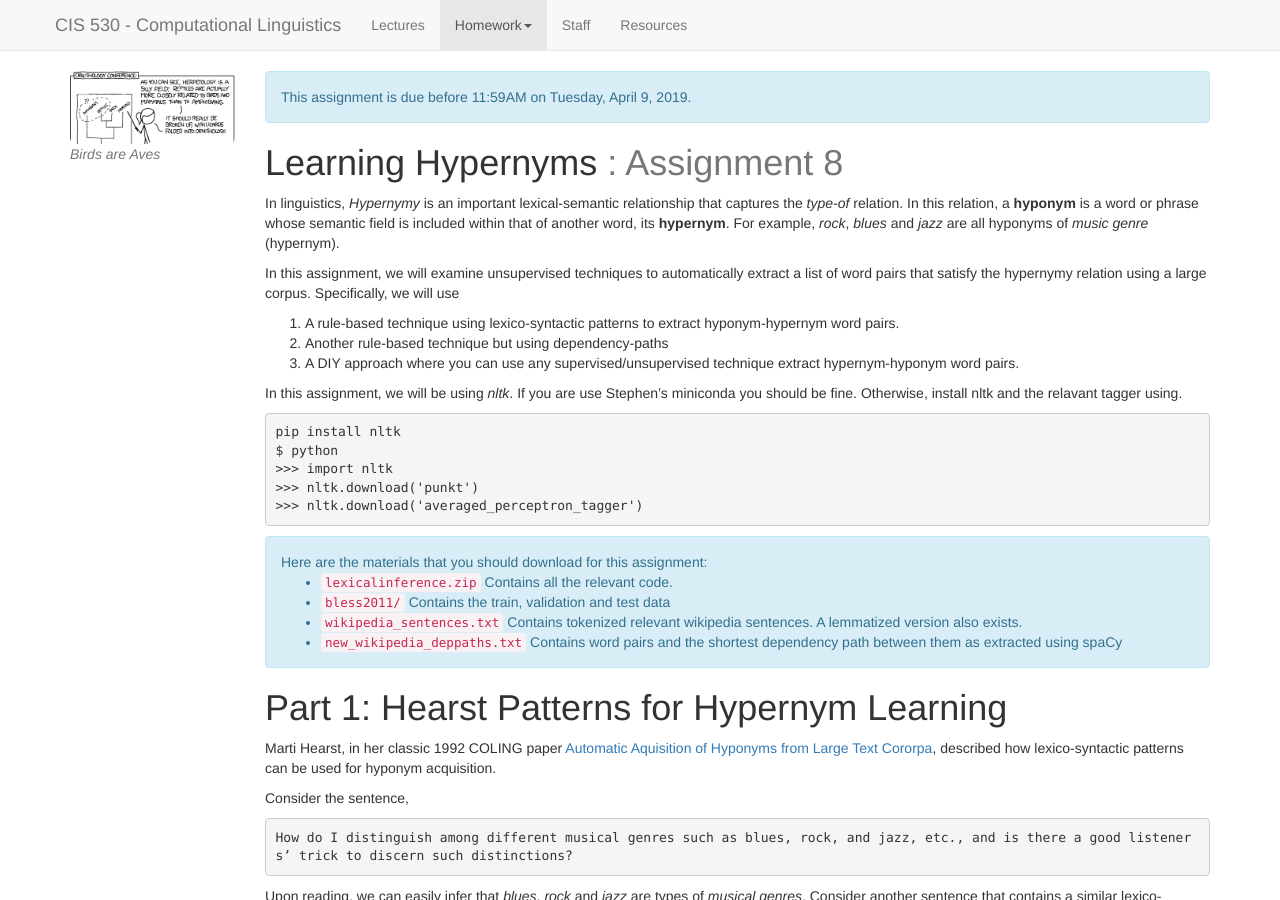
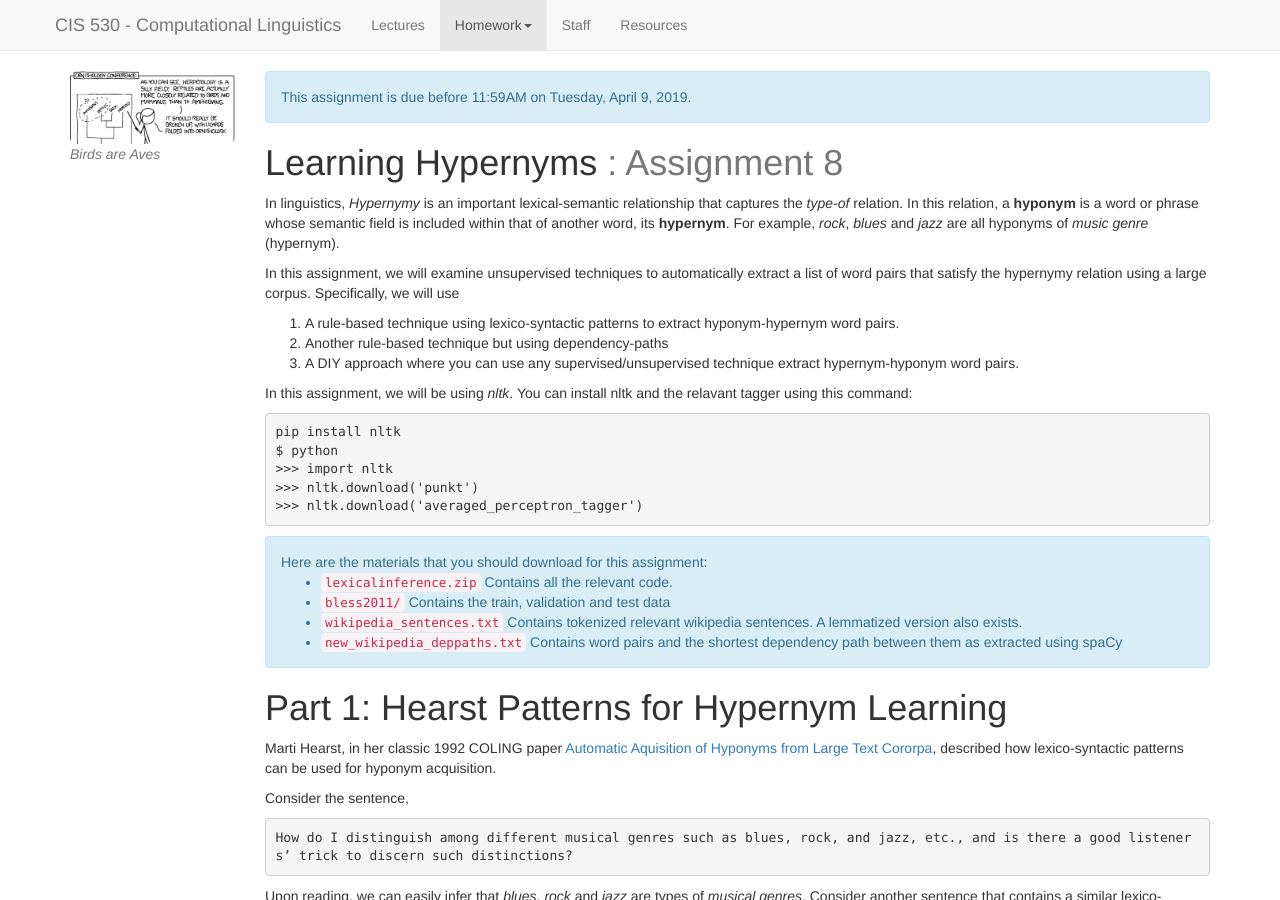
Before and after one commit to computational-linguistics-class/computational-linguistics-class.github.io, a Jekyll site: the page built from assignment8.md, in a window 1280 px wide and 900 px high. Built offline with Jekyll 4.4.1, drawn with Linux system fonts in a browser that asks for light colours; nearby versions of some CDN libraries; a script that is not in the unit is left out.

Commit message:
Update assignment8.md

````diff
--- a/assignment8.md
+++ b/assignment8.md
@@ -77,7 +77,7 @@ In this assignment, we will examine unsupervised techniques to automatically ext
 3. A DIY approach where you can use any supervised/unsupervised technique extract hypernym-hyponym word pairs.
 
 
-In this assignment, we will be using *nltk*.  If you are use Stephen's miniconda you should be fine. Otherwise, install nltk and the relavant tagger using.
+In this assignment, we will be using *nltk*.  You can install nltk and the relavant tagger using this command:
 ```
 pip install nltk
 $ python
````
